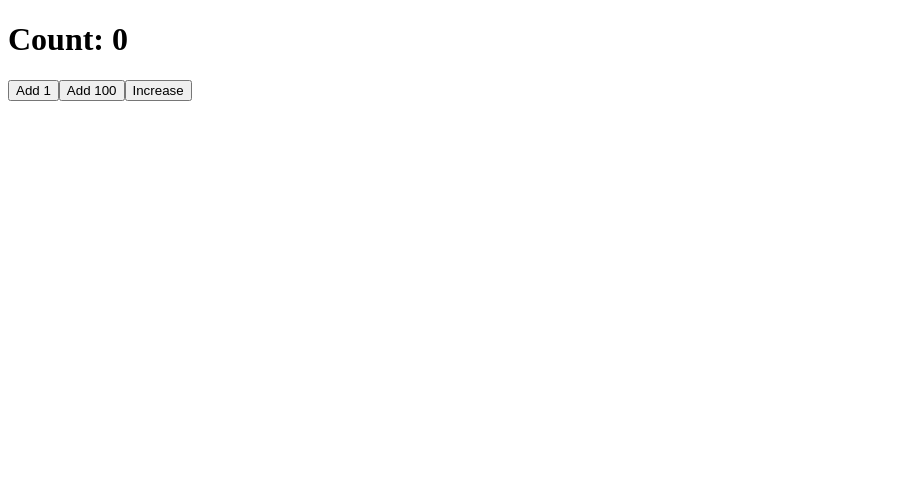
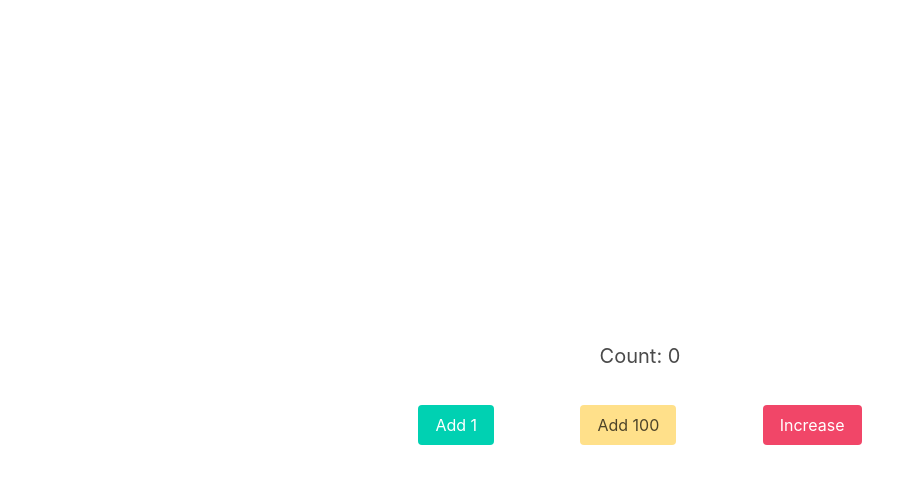
Before and after one commit to mate-academy/react_counter, a React (Create React App) app: page / in a window 1280 px wide. Shown: the top 484 px of the page, without its empty margins (0-917 px from the left). Built offline with nearby package versions, Linux system fonts and the light colour scheme.

Commit message:
added counter

```diff
--- a/src/App.scss
+++ b/src/App.scss
@@ -2,6 +2,10 @@ iframe {
   display: none;
 }
 
-button {
-  cursor: pointer;
+body {
+  margin: 0;
 }
+
+.is-fullheight {
+  height: 100vh;
+}
--- a/src/App.tsx
+++ b/src/App.tsx
@@ -1,5 +1,6 @@
 import React from 'react';
 import './App.scss';
+import 'bulma/css/bulma.css';
 
 type State = {
   count: number,
@@ -11,11 +12,15 @@ export class App extends React.Component<{}, State> {
   };
 
   addOne = () => {
-    // write code here
+    this.setState((state) => ({
+      count: state.count + 1,
+    }));
   };
 
   add100 = () => {
-    // write code here
+    this.setState((state) => ({
+      count: state.count + 100,
+    }));
   };
 
   // DON'T change the code below
@@ -31,22 +36,42 @@ export class App extends React.Component<{}, State> {
     const { count } = this.state;
 
     return (
-      <div className="App">
-        <h1 className="App__title">
+      <div className="
+        is-flex is-flex-direction-column is-align-items-center
+        is-fullheight is-justify-content-center"
+      >
+        <h1 className="App__title subtitle">
           {`Count: ${count}`}
         </h1>
 
-        <button type="button" className="App__add-one" onClick={this.addOne}>
+        <div className="
+          column is-6
+          is-flex is-justify-content-space-evenly"
+        >
+          <button
+            type="button"
+            className="App__add-one button is-primary"
+            onClick={this.addOne}
+          >
             Add 1
           </button>
 
-        <button type="button" className="App__add-100" onClick={this.add100}>
+          <button
+            type="button"
+            className="App__add-100 button is-warning"
+            onClick={this.add100}
+          >
             Add 100
           </button>
 
-        <button type="button" className="App__increase" onClick={this.increase}>
+          <button
+            type="button"
+            className="App__increase button is-danger"
+            onClick={this.increase}
+          >
             Increase
           </button>
+        </div>
       </div>
     );
   }
```
Lines whose indentation alone changed are shown as unchanged.
